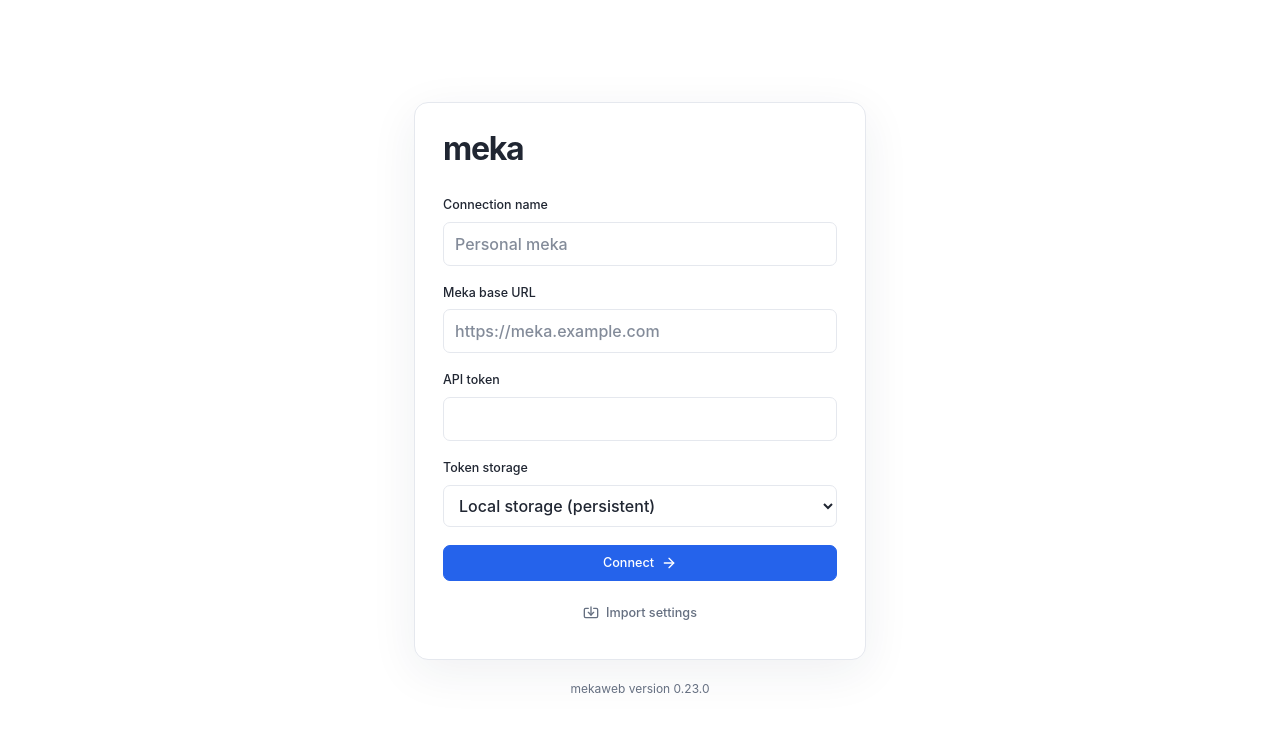
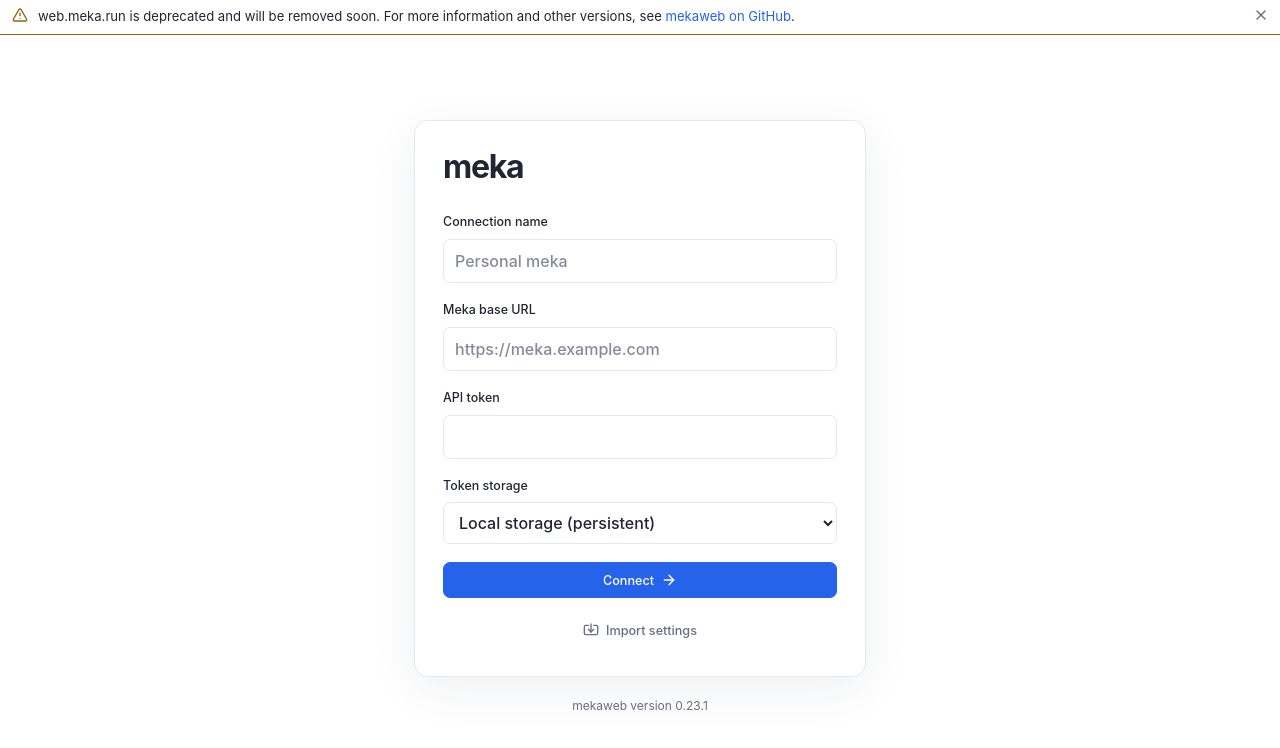
Before and after one commit to k4yt3x/mekaweb, a React (Vite) app: page /#/sessions in a window 1280 px wide. Before the commit this address led to /#/sessions. Shown: the top 748 px of the page. Built offline with nearby package versions, Linux system fonts and the light colour scheme.

Commit message:
chore: deprecate web.meka.run with a closable banner linking to the repo
Signed-off-by: k4yt3x <i@k4yt3x.com>

```diff
--- a/package.json
+++ b/package.json
@@ -1,6 +1,6 @@
 {
   "name": "mekaweb",
-  "version": "0.23.0",
+  "version": "0.23.1",
   "private": true,
   "description": "The web interface for meka",
   "license": "AGPL-3.0-or-later",
--- a/src/app.tsx
+++ b/src/app.tsx
@@ -22,6 +22,7 @@
 import { ErrorNotice, Json, Loading } from './components/common';
 import { NavigationToggle } from './components/layout';
 import { ConnectionBanner } from './components/connection-banner';
+import { DeprecationBanner } from './components/deprecation-banner';
 import { ConnectionSwitcher } from './components/connection-switcher';
 import { trackFocusInput } from './components/focus-input';
 import { NotificationToasts } from './notifications/toasts';
@@ -36,6 +37,7 @@
   useEffect(() => runtime.start(), [runtime]);
   return (
     <RuntimeContext.Provider value={runtime}>
+      <DeprecationBanner />
       <Shell />
       <NotificationToasts />
     </RuntimeContext.Provider>
--- /dev/null
+++ b/src/components/deprecation-banner.tsx
@@ -0,0 +1,52 @@
+import { useLayoutEffect, useRef, useState } from 'react';
+import { createPortal } from 'react-dom';
+import { TriangleAlert, X } from 'lucide-react';
+import { Button } from './ui/button';
+
+/**
+ * Announces the end of the hosted site, above every page including the welcome page. Closing it
+ * lasts until the page reloads.
+ */
+export function DeprecationBanner() {
+  const [open, setOpen] = useState(true);
+  const element = useRef<HTMLElement>(null);
+  // Fixed like the connection banner; its height moves the app down through `--app-top`.
+  useLayoutEffect(() => {
+    const banner = element.current;
+    if (!open || !banner) return;
+    const style = document.documentElement.style;
+    const measure = () =>
+      style.setProperty('--deprecation-banner-height', `${banner.offsetHeight}px`);
+    measure();
+    const observer = new ResizeObserver(measure);
+    observer.observe(banner);
+    return () => {
+      observer.disconnect();
+      style.removeProperty('--deprecation-banner-height');
+    };
+  }, [open]);
+  if (!open) return null;
+  return createPortal(
+    <aside ref={element} className="deprecation-banner" aria-label="Deprecation notice">
+      <TriangleAlert size={16} aria-hidden="true" />
+      <p>
+        web.meka.run is deprecated and will be removed soon. For more information and other
+        versions, see{' '}
+        <a href="https://github.com/k4yt3x/mekaweb" target="_blank" rel="noreferrer noopener">
+          mekaweb on GitHub
+        </a>
+        .
+      </p>
+      <Button
+        variant="ghost"
+        size="icon"
+        aria-label="Dismiss deprecation notice"
+        onPointerDown={(event) => event.preventDefault()}
+        onClick={() => setOpen(false)}
+      >
+        <X size={16} aria-hidden="true" />
+      </Button>
+    </aside>,
+    document.body,
+  );
+}
--- a/src/styles.css
+++ b/src/styles.css
@@ -29,7 +29,9 @@
   --safe-right: env(safe-area-inset-right, 0px);
   --safe-bottom: env(safe-area-inset-bottom, 0px);
   --safe-left: env(safe-area-inset-left, 0px);
-  --app-top: calc(var(--safe-top) + var(--connection-banner-height, 0px));
+  --app-top: calc(
+    var(--safe-top) + var(--deprecation-banner-height, 0px) + var(--connection-banner-height, 0px)
+  );
   --app-height: calc(var(--viewport-height) - var(--app-top) - var(--safe-bottom));
   --app-width: calc(100vw - var(--safe-left) - var(--safe-right));
   --danger: #b42332;
@@ -346,9 +348,42 @@
   min-height: 0;
   overflow: hidden;
 }
+.deprecation-banner {
+  position: fixed;
+  inset: var(--safe-top) var(--safe-right) auto var(--safe-left);
+  z-index: 120;
+  display: flex;
+  align-items: flex-start;
+  gap: 10px;
+  padding: 6px 12px;
+  background: var(--raised);
+  border-bottom: 1px solid var(--warning);
+  color: var(--text);
+  font-size: 0.82rem;
+  line-height: 1.4;
+}
+.deprecation-banner > svg {
+  flex-shrink: 0;
+  margin-top: 1px;
+  color: var(--warning);
+}
+.deprecation-banner > p {
+  flex: 1;
+  margin: 0;
+}
+/* Centered on the first line without making a one-line banner taller. */
+.deprecation-banner > .button {
+  flex-shrink: 0;
+  width: 26px;
+  height: 26px;
+  min-height: 26px;
+  padding: 4px;
+  margin: -4px -6px -4px 0;
+}
 .connection-banner {
   position: fixed;
-  inset: var(--safe-top) var(--safe-right) auto var(--safe-left);
+  inset: calc(var(--safe-top) + var(--deprecation-banner-height, 0px)) var(--safe-right) auto
+    var(--safe-left);
   z-index: 120;
   pointer-events: auto;
   display: flex;
@@ -738,7 +773,7 @@
   flex-direction: column;
   justify-content: center;
   max-width: 500px;
-  padding: calc(var(--welcome-block-padding) + var(--safe-top))
+  padding: calc(var(--welcome-block-padding) + var(--app-top))
     calc(var(--welcome-inline-padding) + var(--safe-right))
     calc(var(--welcome-block-padding) + var(--safe-bottom))
     calc(var(--welcome-inline-padding) + var(--safe-left));
```
Also changed, not shown: 2 other files (tests, documents, lock files or other folders).
